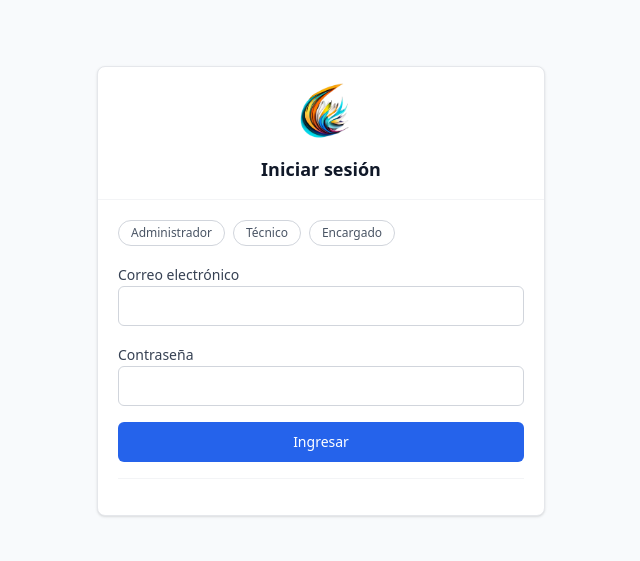
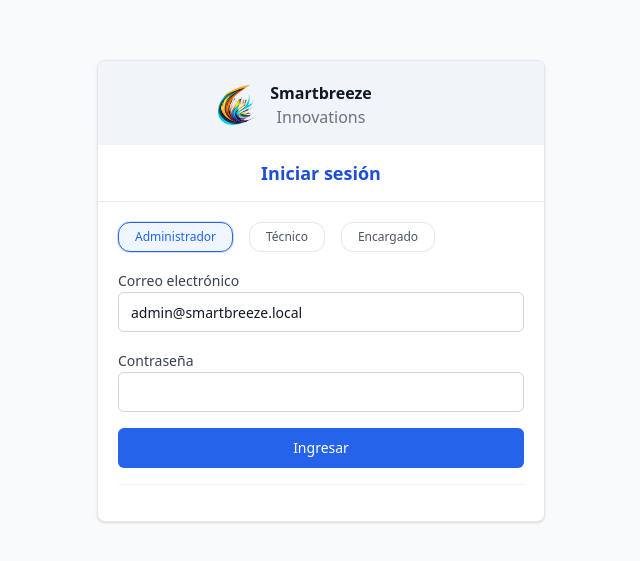
Before and after one commit to tellmesoft/smartbreeze-demo, a Next.js app: page /login in a window 1280 px wide. Shown: the part 109-670 px from the top of the page, without its empty margins (319-959 px from the left). Built offline with nearby package versions, Linux system fonts and the light colour scheme; no server answers.

Commit message:
diseño B

```diff
--- a/src/app/login/page.tsx
+++ b/src/app/login/page.tsx
@@ -3,7 +3,7 @@ import { getSessionUser } from "@/lib/auth";
 import { LoginForm } from "@/components/auth/login-form";
 import { BrandLogo } from "@/components/layout/brand-logo";
 import { PwaInstallButton } from "@/components/pwa/pwa-install-button";
-import { Card, CardContent, CardHeader, CardTitle } from "@/components/ui/card";
+import { Card, CardContent, CardTitle } from "@/components/ui/card";
 
 export default async function LoginPage() {
   const user = await getSessionUser();
@@ -13,11 +13,21 @@ export default async function LoginPage() {
     <div className="min-h-[100dvh] bg-[#f8fafc] p-4 pt-[max(1rem,env(safe-area-inset-top))]">
       <div className="flex min-h-[calc(100dvh-2rem)] items-center justify-center">
         <div className="w-full max-w-md">
-          <Card>
-            <CardHeader className="items-center space-y-4 text-center">
-              <BrandLogo link={false} priority variant="full" className="mx-auto h-14 w-auto" />
-              <CardTitle>Iniciar sesión</CardTitle>
-            </CardHeader>
+          <Card className="overflow-hidden">
+            <div className="bg-[#f1f5f9] px-5 pb-4 pt-5">
+              <BrandLogo
+                link={false}
+                priority
+                variant="mark"
+                showWordmark
+                wordmarkLayout="centered"
+                wordmarkClassName="text-base"
+                className="w-full"
+              />
+            </div>
+            <div className="border-b border-gray-200/80 bg-white px-5 py-3.5">
+              <CardTitle className="text-center text-[#1D4ED8]">Iniciar sesión</CardTitle>
+            </div>
             <CardContent className="space-y-4">
               <LoginForm />
               <div className="border-t border-gray-100 pt-4">
--- a/src/components/auth/login-form.tsx
+++ b/src/components/auth/login-form.tsx
@@ -5,17 +5,18 @@ import { useRouter } from "next/navigation";
 import { Button } from "@/components/ui/button";
 import { Input, Label } from "@/components/ui/input";
 import { cn } from "@/lib/utils";
-import { chipActive, chipInactive } from "@/lib/selection-styles";
 
 const demoAccounts = [
   { email: "admin@smartbreeze.local", label: "Administrador" },
   { email: "tecnico@smartbreeze.local", label: "Técnico" },
   { email: "encargado@smartbreeze.local", label: "Encargado" },
-];
+] as const;
+
+const defaultDemoEmail = demoAccounts[0].email;
 
 export function LoginForm() {
   const router = useRouter();
-  const [email, setEmail] = useState("");
+  const [email, setEmail] = useState(defaultDemoEmail);
   const [password, setPassword] = useState("");
   const [error, setError] = useState("");
   const [loading, setLoading] = useState(false);
@@ -43,7 +44,7 @@ export function LoginForm() {
 
   return (
     <form onSubmit={handleSubmit} className="space-y-4">
-      <div className="flex flex-wrap gap-2">
+      <div className="flex flex-wrap gap-4">
         {demoAccounts.map((account) => {
           const selected = email === account.email;
           return (
@@ -53,8 +54,10 @@ export function LoginForm() {
             aria-pressed={selected}
             onClick={() => setEmail(account.email)}
             className={cn(
-              "rounded-full border px-3 py-1 text-xs font-medium transition-colors",
-              selected ? chipActive : chipInactive
+              "rounded-xl border px-4 py-1.5 text-xs font-medium transition-colors",
+              selected
+                ? "border-[#2563EB] bg-blue-50 text-[#2563EB] ring-1 ring-[#2563EB]/20"
+                : "border-gray-200 text-gray-600 hover:border-blue-200 hover:text-blue-700"
             )}
           >
             {account.label}
--- a/src/components/layout/brand-logo.tsx
+++ b/src/components/layout/brand-logo.tsx
@@ -11,6 +11,9 @@ type BrandLogoProps = {
   variant?: "mark" | "full";
   /** Texto junto al logo (sidebar) */
   showWordmark?: boolean;
+  wordmarkClassName?: string;
+  /** centered = logo a la izquierda, nombre centrado (login) */
+  wordmarkLayout?: "inline" | "centered";
 };
 
 export function BrandLogo({
@@ -20,6 +23,8 @@ export function BrandLogo({
   priority = false,
   variant = "mark",
   showWordmark = false,
+  wordmarkClassName,
+  wordmarkLayout = "inline",
 }: BrandLogoProps) {
   const src = variant === "full" ? "/logo.png" : "/logo-mark.png";
 
@@ -33,24 +38,47 @@ export function BrandLogo({
       className={cn(
         variant === "full"
           ? "h-16 w-auto max-w-[240px] object-contain object-left"
-          : "h-14 w-14 shrink-0 object-contain object-left",
+          : cn(
+              "shrink-0 object-contain object-left",
+              wordmarkLayout === "centered" ? "h-10 w-10" : "h-14 w-14"
+            ),
         !showWordmark && className
       )}
     />
   );
 
   const wordmark = showWordmark ? (
-    <div className="min-w-0 leading-tight">
-      <p className="text-sm font-semibold text-gray-900">Smartbreeze</p>
-      <p className="text-sm font-medium text-gray-500">Innovations</p>
+    <div
+      className={cn(
+        "min-w-0 leading-tight",
+        wordmarkLayout === "centered" && "text-center"
+      )}
+    >
+      <p className={cn("text-sm font-semibold text-gray-900", wordmarkClassName)}>
+        Smartbreeze
+      </p>
+      <p className={cn("text-sm font-medium text-gray-500", wordmarkClassName)}>Innovations</p>
     </div>
   ) : null;
 
   const content = showWordmark ? (
-    <div className={cn("flex items-center gap-2.5", className)}>
-      {image}
-      {wordmark}
-    </div>
+    wordmarkLayout === "centered" ? (
+      <div
+        className={cn(
+          "grid w-full grid-cols-[1fr_auto_1fr] items-center gap-x-3",
+          className
+        )}
+      >
+        <div className="flex justify-end">{image}</div>
+        {wordmark}
+        <div aria-hidden="true" />
+      </div>
+    ) : (
+      <div className={cn("flex items-center gap-2.5", className)}>
+        {image}
+        {wordmark}
+      </div>
+    )
   ) : (
     image
   );
```
